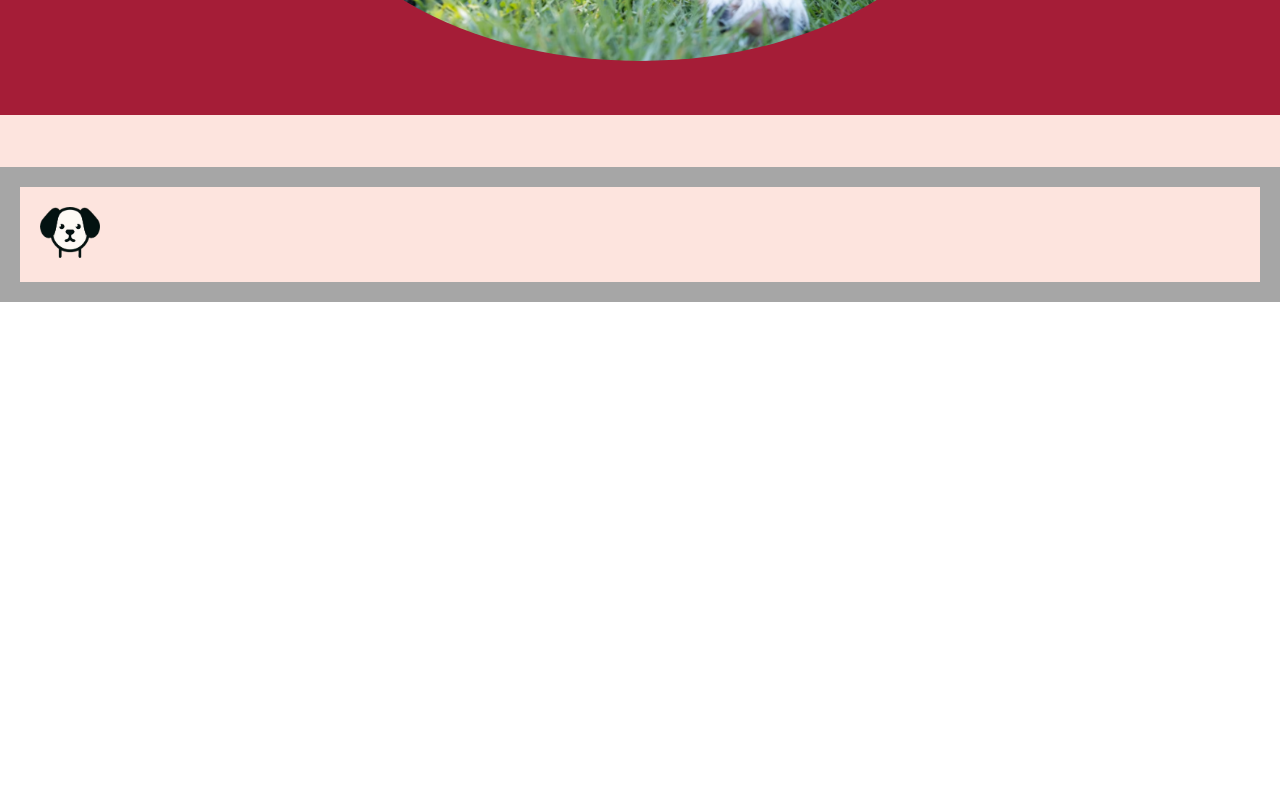
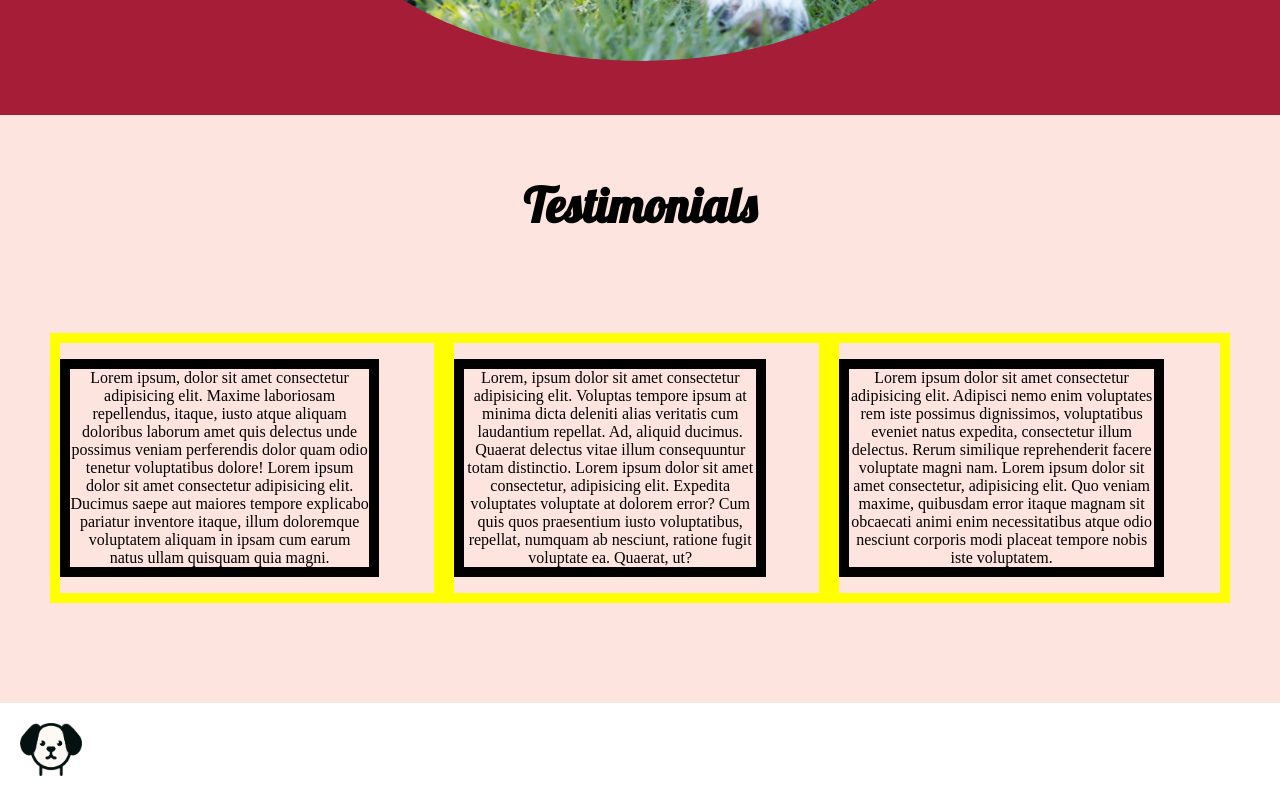
Before and after one commit to Pawtel/pawtel-client, a React (Vite) app: page / in a window 1280 px wide. Shown: the part 691-1491 px from the top of the page. Before the commit the page ends 993 px from the top, so only its background shows below. Built offline with nearby package versions, Linux system fonts and the light colour scheme.

Commit message:
added css

```diff
--- a/src/app.css
+++ b/src/app.css
@@ -11,11 +11,6 @@ body {
 	margin: 0;
 }
 
-body {
-	display: flex;
-	flex-direction: column;
-}
-
 main {
 	background-color: #fde4de;
 	min-height: 100vh;
--- a/src/pages/HomePage.jsx
+++ b/src/pages/HomePage.jsx
@@ -21,7 +21,49 @@ const HomePage = () => {
 						></img>
 					</div>
 				</section>
-				<section></section>
+				<h3 className="testimonial-title">Testimonials</h3>
+				<section className="main-container">
+					<div>
+						<p>
+							Lorem ipsum, dolor sit amet consectetur adipisicing
+							elit. Maxime laboriosam repellendus, itaque, iusto
+							atque aliquam doloribus laborum amet quis delectus
+							unde possimus veniam perferendis dolor quam odio
+							tenetur voluptatibus dolore! Lorem ipsum dolor sit
+							amet consectetur adipisicing elit. Ducimus saepe aut
+							maiores tempore explicabo pariatur inventore itaque,
+							illum doloremque voluptatem aliquam in ipsam cum
+							earum natus ullam quisquam quia magni.
+						</p>
+					</div>
+					<div>
+						<p>
+							Lorem, ipsum dolor sit amet consectetur adipisicing
+							elit. Voluptas tempore ipsum at minima dicta
+							deleniti alias veritatis cum laudantium repellat.
+							Ad, aliquid ducimus. Quaerat delectus vitae illum
+							consequuntur totam distinctio. Lorem ipsum dolor sit
+							amet consectetur, adipisicing elit. Expedita
+							voluptates voluptate at dolorem error? Cum quis quos
+							praesentium iusto voluptatibus, repellat, numquam ab
+							nesciunt, ratione fugit voluptate ea. Quaerat, ut?
+						</p>
+					</div>
+					<div>
+						<p>
+							Lorem ipsum dolor sit amet consectetur adipisicing
+							elit. Adipisci nemo enim voluptates rem iste
+							possimus dignissimos, voluptatibus eveniet natus
+							expedita, consectetur illum delectus. Rerum
+							similique reprehenderit facere voluptate magni nam.
+							Lorem ipsum dolor sit amet consectetur, adipisicing
+							elit. Quo veniam maxime, quibusdam error itaque
+							magnam sit obcaecati animi enim necessitatibus atque
+							odio nesciunt corporis modi placeat tempore nobis
+							iste voluptatem.
+						</p>
+					</div>
+				</section>
 			</main>
 
 			<footer>
--- a/src/styles/footer.css
+++ b/src/styles/footer.css
@@ -1,14 +1,12 @@
 /* Footer.css */
 
 footer {
-	background-color: #a6a6a6;
-	padding: 20px;
+	background-color: white;
 }
 
 .footer-container {
 	margin-top: auto;
 	padding: 20px;
-	background-color: #fde4de;
 }
 
 .logo-image {
--- a/src/styles/home.css
+++ b/src/styles/home.css
@@ -24,3 +24,29 @@
 	margin-top: 0px;
 	font-family: "Lobster";
 }
+
+.main-container {
+	display: flex;
+	border-color: green;
+	padding: 50px;
+	border: 10px;
+}
+
+.main-container div {
+	border: solid yellow 10px;
+	margin-bottom: 50px;
+}
+
+.main-container p {
+	max-width: 80%;
+	border-color: black;
+	border: solid 10px;
+	text-align: center;
+}
+
+.testimonial-title {
+	font-family: "Lobster";
+	text-align: center;
+	font-size: 3em;
+	margin-top: -40px;
+}
```
